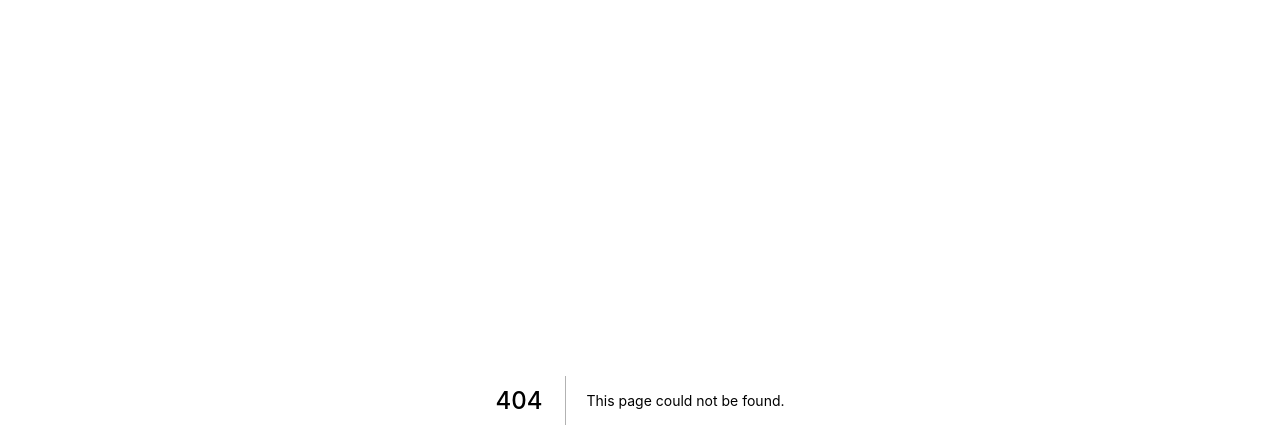
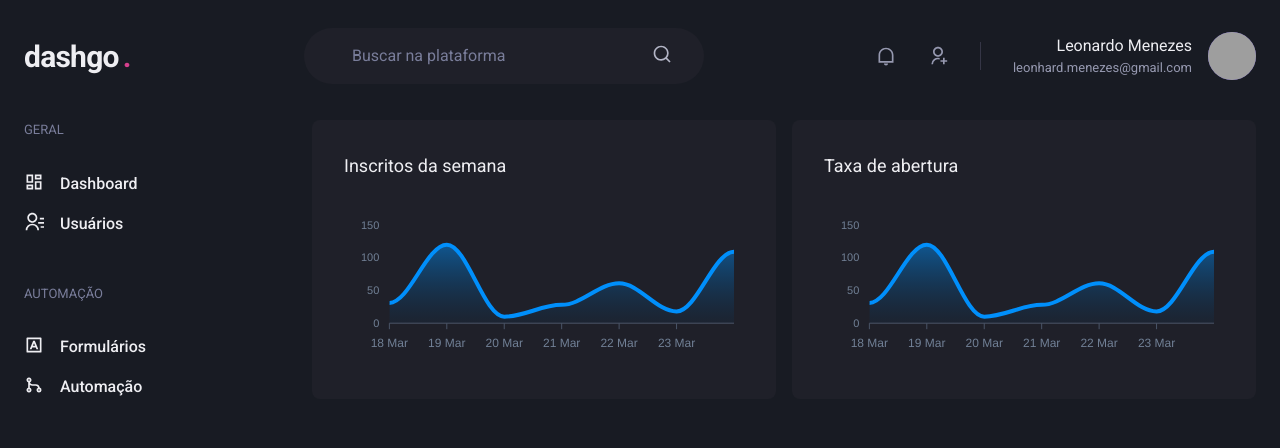
Before and after one commit to leo-nezes/dashgo, a Next.js app: page /dashboard in a window 1280 px wide. Before the commit this address had no page. Shown: the top 448 px of the page. Built offline with nearby package versions, Linux system fonts and the light colour scheme; grey boxes are pictures that could not be loaded.

Commit message:
feat: Login e dashboard - Página: Sign in - Componente: Input - Criando Header - Finalizando Header - Componente: Sidebar - Página: Dashboard

```diff
--- /dev/null
+++ b/src/components/Header.tsx
@@ -0,0 +1,81 @@
+import { Flex, Text, Input, Icon, HStack, Box, Avatar } from '@chakra-ui/react';
+import { RiNotificationLine, RiSearchLine, RiUserAddLine } from 'react-icons/ri';
+
+export function Header() {
+  return (
+    <Flex
+      as="header"
+      w="100%"
+      maxWidth={1480}
+      h="20"
+      mx="auto"
+      mt="4"
+      px="6"
+      align="center"
+    >
+      <Text
+        fontSize="3xl"
+        fontWeight="bold"
+        letterSpacing="tight"
+        w="64"
+      >
+        dashgo
+        <Text as="span" ml="1" color="pink.500">.</Text>
+      </Text>
+
+      <Flex
+        as="label"
+        flex="1"
+        py="4"
+        px="8"
+        ml="6"
+        maxWidth={400}
+        alignSelf="center"
+        color="gray.200"
+        position="relative"
+        bg="gray.800"
+        borderRadius="full"
+      >
+        <Input
+          color="gray.50"
+          variant="unstyled"
+          px="4"
+          mr="4"
+          placeholder="Buscar na plataforma"
+          _placeholder={{ color: 'gray.400' }}
+        />
+
+        <Icon as={RiSearchLine} fontSize="20" />
+      </Flex>
+
+      <Flex
+        align="center"
+        ml="auto"
+      >
+        <HStack
+          spacing="8"
+          mx="8"
+          pr="8"
+          py="1"
+          color="gray.300"
+          borderRightWidth={1}
+          borderColor="gray.700"
+        >
+          <Icon as={RiNotificationLine} fontSize="20" />
+          <Icon as={RiUserAddLine} fontSize="20" />
+        </HStack>
+
+        <Flex align="center">
+          <Box mr="4" textAlign="right">
+            <Text>Leonardo Menezes</Text>
+            <Text color="gray.300" fontSize="small">
+              leonhard.menezes@gmail.com
+            </Text>
+          </Box>
+
+          <Avatar size="md" name="Leonardo Menezes" src="https://github.com/leo-nezes.png" />
+        </Flex>
+      </Flex>
+    </Flex>
+  );
+}
--- /dev/null
+++ b/src/components/Sidebar.tsx
@@ -0,0 +1,37 @@
+import { Box, Icon, Link, Stack, Text } from "@chakra-ui/react";
+import { RiContactsLine, RiDashboardLine, RiGitMergeLine, RiInputMethodLine } from "react-icons/ri";
+
+export function Sidebar() {
+  return (
+    <Box as="aside" w="64" mr="8">
+      <Stack spacing="12" align="flex-start">
+        <Box>
+          <Text fontWeight="blod" color="gray.400" fontSize="small">GERAL</Text>
+          <Stack spacing="4" mt="8" align="stretch">
+            <Link display="flex" align="center">
+              <Icon as={RiDashboardLine} fontSize="20" />
+              <Text ml="4" fontWeight="medium">Dashboard</Text>
+            </Link>
+            <Link display="flex" align="center">
+              <Icon as={RiContactsLine} fontSize="20" />
+              <Text ml="4" fontWeight="medium">Usuários</Text>
+            </Link>
+          </Stack>
+        </Box>
+        <Box>
+          <Text fontWeight="blod" color="gray.400" fontSize="small">AUTOMAÇÃO</Text>
+          <Stack spacing="4" mt="8" align="stretch">
+            <Link display="flex" align="center">
+              <Icon as={RiInputMethodLine} fontSize="20" />
+              <Text ml="4" fontWeight="medium">Formulários</Text>
+            </Link>
+            <Link display="flex" align="center">
+              <Icon as={RiGitMergeLine} fontSize="20" />
+              <Text ml="4" fontWeight="medium">Automação</Text>
+            </Link>
+          </Stack>
+        </Box>
+      </Stack>
+    </Box>
+  );
+}
--- a/src/pages/_app.tsx
+++ b/src/pages/_app.tsx
@@ -1,7 +1,13 @@
 import { AppProps } from 'next/app';
+import { ChakraProvider } from '@chakra-ui/react';
+import { theme } from '../styles/theme';
 
 function MyApp({ Component, pageProps }: AppProps) {
-  return <Component {...pageProps} />
+  return (
+    <ChakraProvider theme={theme}>
+      <Component {...pageProps} />
+    </ChakraProvider>
+  );
 }
 
 export default MyApp
--- /dev/null
+++ b/src/pages/_document.tsx
@@ -0,0 +1,19 @@
+import Document, { Head, Html, Main, NextScript } from 'next/document';
+
+export default class MyDocument extends Document {
+  render() {
+    return (
+      <Html>
+        <Head>
+            <link rel="preconnect" href="https://fonts.googleapis.com" />
+            <link rel="preconnect" href="https://fonts.gstatic.com" />
+            <link href="https://fonts.googleapis.com/css2?family=Roboto:wght@400;500;700&display=swap" rel="stylesheet" />
+        </Head>
+        <body>
+          <Main />
+          <NextScript />
+        </body>
+      </Html>
+    );
+  }
+}
--- /dev/null
+++ b/src/pages/dashboard.tsx
@@ -0,0 +1,101 @@
+import { Flex, SimpleGrid, Box, Text, theme } from '@chakra-ui/react';
+import dynamic from 'next/dynamic';
+import { ApexOptions } from 'apexcharts';
+import { Header } from '../components/Header';
+import { Sidebar } from '../components/Sidebar';
+
+/**
+ * A função dynamic() é utilizada para fazer lazy loading (carregamento tardio) de forma dinâmica no browser.
+ * Neste caso, a funcionalidade de Server Side Rendering está sendo desativada para a importação do react-apexcharts
+ * porque esse pacote utiliza o window do browser e, como o Next roda em uma camada do back-end,
+ * quando o usuário recarregar a tela (F5) irá retornar um erro informando que a referência ao window não foi encontrada.
+ * O componente Chart só será carregado pelo lado do browser.
+ */
+const Chart = dynamic(() => import('react-apexcharts'), {
+  ssr: false,
+});
+
+const options: ApexOptions   = {
+  chart: {
+    toolbar: {
+      show: false,
+    },
+    zoom: {
+      enabled: false,
+    },
+    foreColor: theme.colors.gray['500'],
+  },
+  grid: {
+    show: false,
+  },
+  dataLabels: {
+    enabled: false,
+  },
+  tooltip: {
+    enabled: false,
+  },
+  xaxis: {
+    type: 'datetime',
+    axisBorder: {
+      color: theme.colors.gray[600],
+    },
+    axisTicks: {
+      color: theme.colors.gray[600],
+    },
+    categories: [
+      '2021-03-18T00:00:00.000Z',
+      '2021-03-19T00:00:00.000Z',
+      '2021-03-20T00:00:00.000Z',
+      '2021-03-21T00:00:00.000Z',
+      '2021-03-22T00:00:00.000Z',
+      '2021-03-23T00:00:00.000Z',
+      '2021-03-24T00:00:00.000Z',
+    ],
+  },
+  fill: {
+    opacity: 0.3,
+    type: 'gradient',
+    gradient: {
+      shade: 'dark',
+      opacityFrom: 0.7,
+      opacityTo: 0.3,
+    }
+  }
+};
+
+const series = [
+  { name: 'series1', data: [31, 120, 10, 28, 61, 18, 109] }
+];
+
+export default function Dashboard() {
+  return (
+    <Flex direction="column" h="100vh">
+      <Header />
+
+      <Flex w="100%" my="6" maxWidth={1480} mx="auto" px="6">
+        <Sidebar />
+
+        <SimpleGrid flex="1" gap="4" minChildWidth="320px" align="flex-start">
+          <Box
+            p="8"
+            bg="gray.800"
+            borderRadius="8"
+            pb="4"
+          >
+            <Text fontSize="lg" mb="4">Inscritos da semana</Text>
+            <Chart options={options} series={series} type="area" height={160} />
+          </Box>
+          <Box
+            p="8"
+            bg="gray.800"
+            borderRadius="8"
+            pb="4"
+          >
+            <Text fontSize="lg" mb="4">Taxa de abertura</Text>
+            <Chart options={options} series={series} type="area" height={160} />
+          </Box>
+        </SimpleGrid>
+      </Flex>
+    </Flex>
+  );
+}
--- /dev/null
+++ b/src/styles/theme.ts
@@ -0,0 +1,31 @@
+import { extendTheme } from "@chakra-ui/react";
+
+
+export const theme = extendTheme({
+  colors: {
+    gray: {
+      "900": "#181B23",
+      "800": "#1F2029",
+      "700": "#353646",
+      "600": "#4B4D63",
+      "500": "#616480",
+      "400": "#797D9A",
+      "300": "#9699B0",
+      "200": "#B3B5C6",
+      "100": "#D1D2DC",
+      "50": "#EEEEF2",
+    }
+  },
+  fonts: {
+    heading: 'Roboto',
+    body: 'Roboto',
+  },
+  styles: {
+    global: {
+      body: {
+        bg: 'gray.900',
+        color: 'gray.50',
+      }
+    }
+  }
+});
```
Also changed, not shown: package.json (+9 -1 lines), src/components/Form/Input.tsx (added, +27 -0 lines), src/pages/index.tsx (+27 -2 lines), 1 other file (tests, documents, lock files or other folders).
